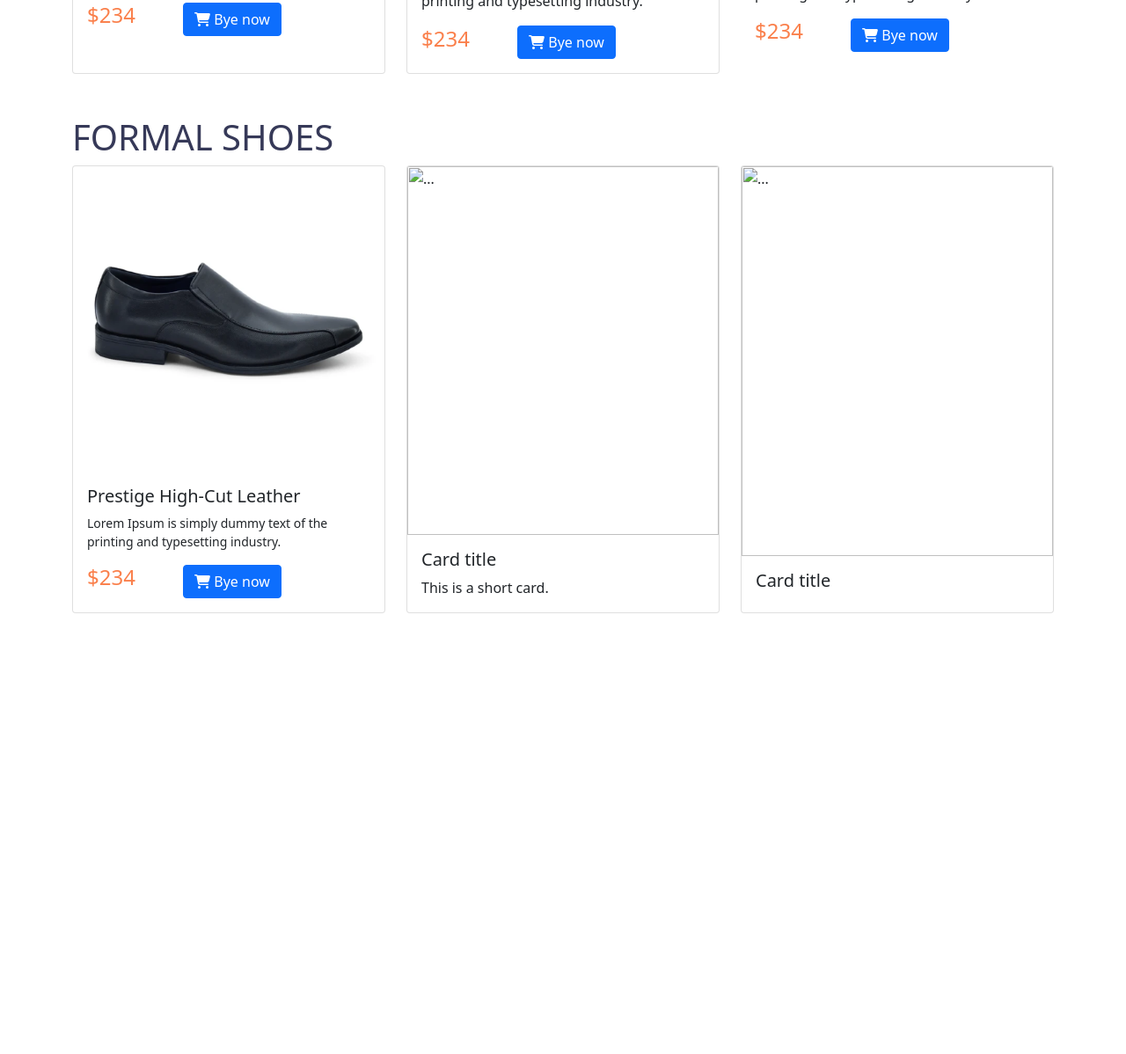
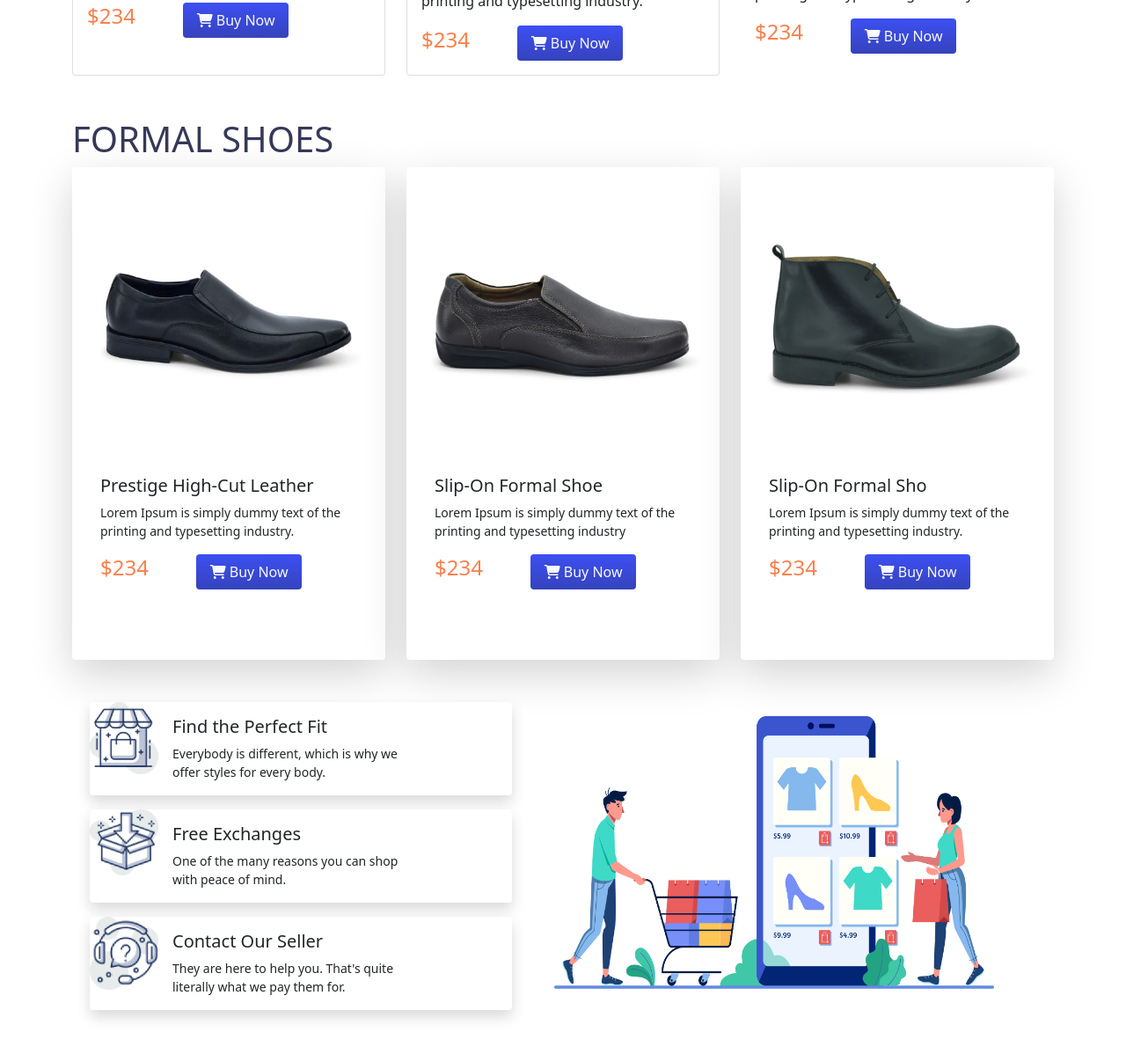
Before and after one commit to fawziaruma/nike-react, a plain HTML site: page index.html in a window 1280 px wide. Shown: the part 952-2150 px from the top of the page at 88% size. Before the commit the page ends 1649 px from the top, so only its background shows below. Drawn offline with nearby package versions, Linux system fonts and the light colour scheme.

Commit message:
third commit

```diff
--- a/index.html
+++ b/index.html
@@ -53,7 +53,7 @@
                             <h1 style="color: #363958;">INFINITY RUN 2</h1>
                             <small>Lorem Ipsum is simply dummy text of the printing
                                 and typesetting industry.</small><br>
-                                 <button class="btn btn-primary mt-3"> <i class="fa-solid fa-cart-shopping"></i> Bye now</button>
+                                <button class="border-0 text-light rounded my-3" style="background: linear-gradient(180deg, #3D4FF3 0%, #3543BC 100%); padding: 8px; width: 120px;"></i> Buy Now</button>
                                 </div>
                               </div>
                             </div>
@@ -73,7 +73,7 @@
                 <p class="card-text">Lorem Ipsum is simply dummy text of the
                   printing and typesetting industry.
                   <h4>$234</h4>
-                  <button class="btn btn-primary"> <i class="fa-solid fa-cart-shopping"></i> Bye now</button>
+                  <button class="border-0 text-light rounded btn" style="background: linear-gradient(180deg, #3D4FF3 0%, #3543BC 100%); padding: 8px; width: 120px;"><i class="fa-solid fa-cart-shopping"></i> Buy Now</button>
                   </div>
             </div>
           </div>
@@ -85,7 +85,7 @@
                 <p class="card-text">Lorem Ipsum is simply dummy text of the
                   printing and typesetting industry.</p>
                   <h4>$234</h4>
-                  <button class="btn btn-primary"> <i class="fa-solid fa-cart-shopping"></i> Bye now</button>
+                  <button class="border-0 text-light rounded btn" style="background: linear-gradient(180deg, #3D4FF3 0%, #3543BC 100%); padding: 8px; width: 120px;"><i class="fa-solid fa-cart-shopping"></i> Buy Now</button>
               </div>
             </div>
           </div>
@@ -97,7 +97,7 @@
                 <p class="card-text">Lorem Ipsum is simply dummy text of the
                   printing and typesetting industry.</p>
                   <h4>$234</h4>
-                  <button class="btn btn-primary"> <i class="fa-solid fa-cart-shopping"></i> Bye now</button>
+                  <button class="border-0 text-light rounded btn" style="background: linear-gradient(180deg, #3D4FF3 0%, #3543BC 100%); padding: 8px; width: 120px;"><i class="fa-solid fa-cart-shopping"></i> Buy Now</button>
               </div>
             </div>
           </div>
@@ -105,44 +105,102 @@
 
    </section>
    <!-- ..........formal shoes........... -->
-   <section class="container mt-5">
+   <section class="container mt-5 formal shoes">
     <h1 style="color: #363958">FORMAL SHOES</h1>
     <div class="row row-cols-1 row-cols-md-3 g-4">
       <div class="col">
-        <div class="card h-100">
+        <div class="card h-100 border-0 shadow-lg p-3 mb-5 bg-body rounded">
           <img src="/image/images/Rectangle 38.png" class="card-img-top" alt="...">
           <div class="card-body">
             <h5 class="card-title">Prestige High-Cut Leather</h5>
             <p class="card-text"><small>Lorem Ipsum is simply dummy text of the
               printing and typesetting industry.</small></p>
               <h4>$234</h4>
-              <button class="btn btn-primary"> <i class="fa-solid fa-cart-shopping"></i> Bye now</button>
+              <button class="border-0 text-light rounded btn" style="background: linear-gradient(180deg, #3D4FF3 0%, #3543BC 100%); padding: 8px; width: 120px;"><i class="fa-solid fa-cart-shopping"></i> Buy Now</button>
           </div>
         </div>
       </div>
       <div class="col">
-        <div class="card h-100">
-          <img src="..." class="card-img-top" alt="...">
+        <div class="card h-100 border-0 shadow-lg p-3 mb-5 bg-body rounded">
+          <img src="/image/images/Rectangle 39.png" class="card-img-top" alt="...">
           <div class="card-body">
-            <h5 class="card-title">Card title</h5>
-            <p class="card-text">This is a short card.</p>
+            <h5 class="card-title">Slip-On Formal Shoe</h5>
+            <p class="card-text"><small>Lorem Ipsum is simply dummy text of the
+              printing and typesetting industry</small></p>
+            <h4>$234</h4>
+            <button class="border-0 text-light rounded btn" style="background: linear-gradient(180deg, #3D4FF3 0%, #3543BC 100%); padding: 8px; width: 120px;"><i class="fa-solid fa-cart-shopping"></i> Buy Now</button>
           </div>
         </div>
       </div>
       <div class="col">
-        <div class="card h-100">
-          <img src="..." class="card-img-top" alt="...">
+        <div class="card h-100 border-0 shadow-lg p-3 mb-5 bg-body rounded">
+          <img src="/image/images/Mask Group.png" class="card-img-top" alt="...">
           <div class="card-body">
-            <h5 class="card-title">Card title</h5>
-            <p class="card-text"><small></small></p>
+            <h5 class="card-title">Slip-On Formal Sho</h5>
+            <p class="card-text"><small>Lorem Ipsum is simply dummy text of the
+              printing and typesetting industry.</small></p>
+            <h4>$234</h4>
+            <button class="border-0 text-light rounded btn" style="background: linear-gradient(180deg, #3D4FF3 0%, #3543BC 100%); padding: 8px; width: 120px;"><i class="fa-solid fa-cart-shopping"></i> Buy Now</button>
           </div>
         </div>
       </div>
     </div>
+    </section>
+         <!-- ...........last part........... -->
+         <section class="container mt-5 mb-5">
+          <div class="row mx-2 ">
+            <div class="d-flex">
+              <div>
+                <div class="card mb-3 border-0 shadow  bg-body rounded" style="max-width: 540px;">
+                  <div class="row g-0">
+                    <div class="col-md-4" style="width: 78px; height: 82px; ">
+                      <img src="/image/icons/image 12.png" class="img-fluid rounded-start" alt="...">
+                    </div>
+                    <div class="col-md-8">
+                      <div class="card-body">
+                        <h5 class="card-title">Find the Perfect Fit</h5>
+                        <p class="card-text"><small>Everybody is different, which is why we
+                          offer styles for every body.</small></p>
+                      </div>
+                    </div>
+                  </div>
+                </div>
+                <div class="card mb-3 border-0 shadow  bg-body rounded" style="max-width: 540px;">
+                  <div class="row g-0">
+                    <div class="col-md-4" style="width: 78px; height: 82px; ">
+                      <img src="/image/icons/image 13.png" class="img-fluid rounded-start" alt="...">
+                    </div>
+                    <div class="col-md-8">
+                      <div class="card-body">
+                        <h5 class="card-title">Free Exchanges</h5>
+                        <p class="card-text"><small>One of the many reasons you can shop
+                          with peace of mind.</small></p>
+                      </div>
+                    </div>
+                  </div>
+                </div>
+                <div class="card mb-3 border-0 shadow bg-body rounded" style="max-width: 540px;">
+                  <div class="row g-0">
+                    <div class="col-md-4" style="width: 78px; height: 82px; ">
+                      <img src="/image/icons/image 14.png" class="img-fluid rounded-start" alt="...">
+                    </div>
+                    <div class="col-md-8">
+                      <div class="card-body">
+                        <h5 class="card-title">Contact Our Seller</h5>
+                        <p class="card-text"><small>They are here to help you. That's quite
+                          literally what we pay them for.</small></p>
+                      </div>
+                    </div>
+                  </div>
+                </div>
+              </div>
+              <div class="mt-3 mx-5">
+                <img src="/image/icons/XMLID 1.png" style="width: 500px; height: 310px;" alt="">
+              </div>
+            </div>
 
-
-
-   </section>
+            </div>
+          </section>
 
 
 
--- a/style.css
+++ b/style.css
@@ -22,3 +22,6 @@ h4{
 .btn {
     margin-left: 50px;
 }
+.formal shoes{
+    background-color: #E5E5E5;
+}
```
